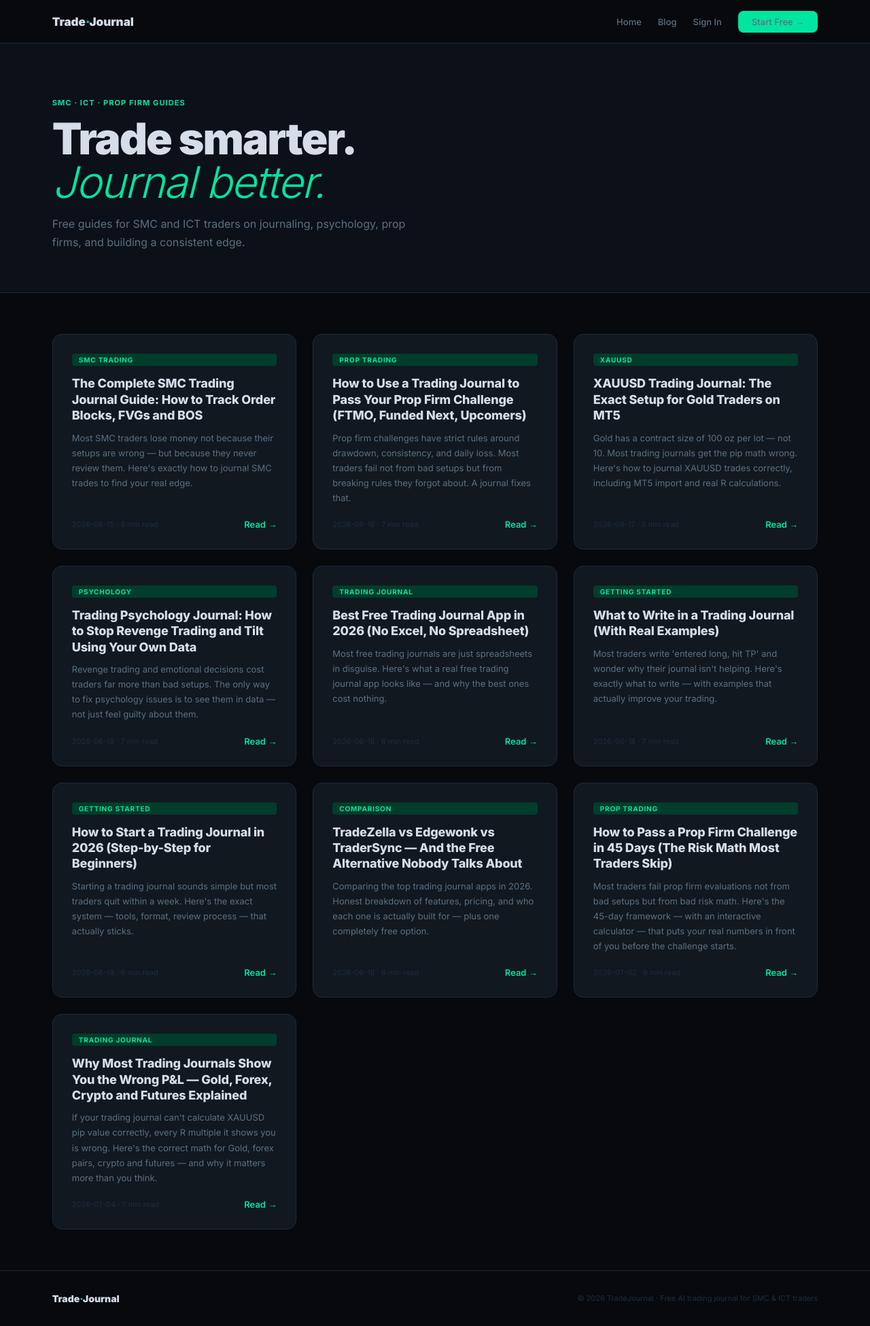
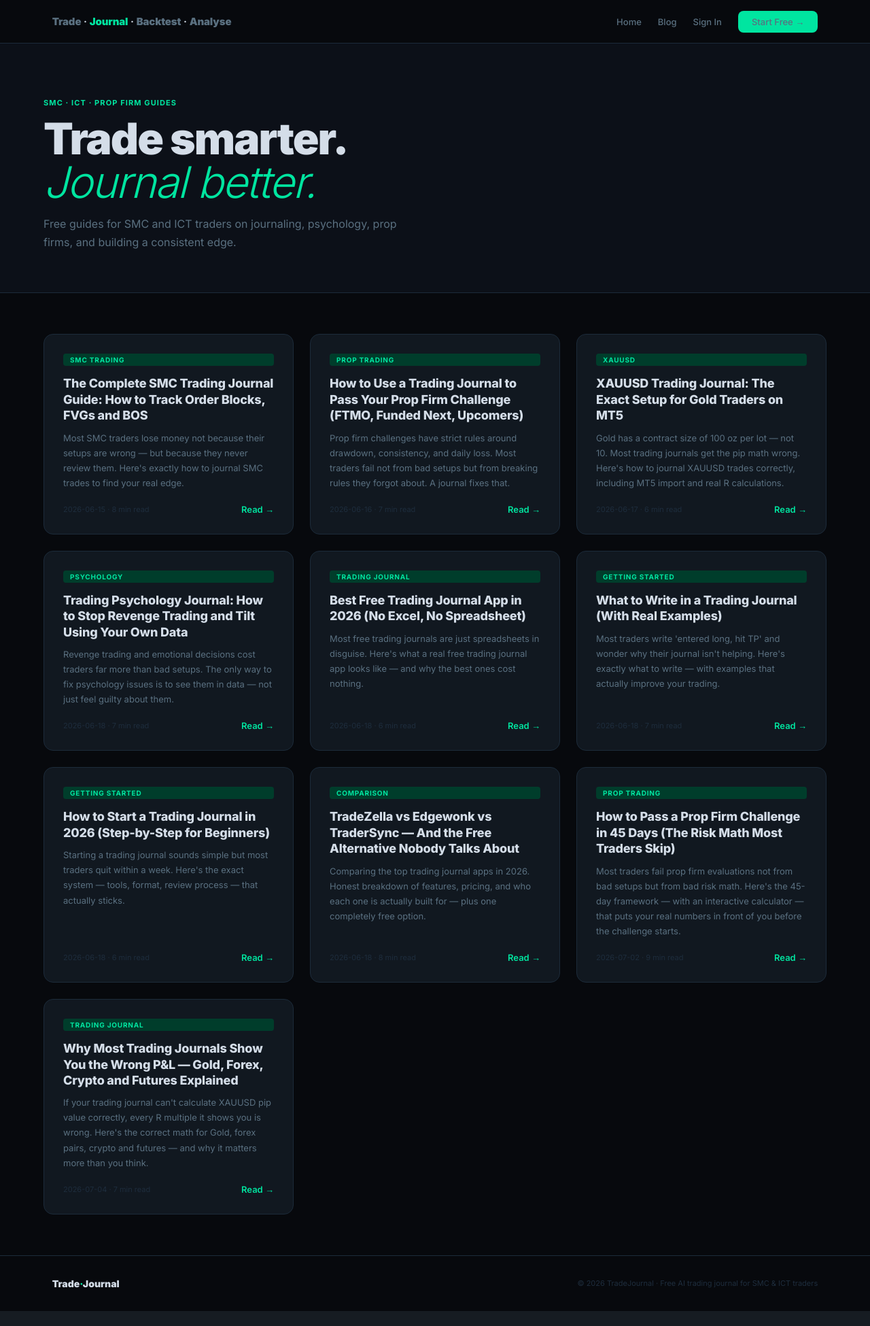
Before and after one commit to nikhiljha97/tradejournal, a Flask app: page /blog in a window 1280 px wide. Shown: the whole page at 68% size. After the commit the page ends 1928 px from the top, so only its background shows below. Run offline with Flask 3, Linux system fonts and the light colour scheme.

Commit message:
Consistent nav logo + wider blog layout + multi-instrument article + responsive fixes

```diff
--- a/templates/blog.html
+++ b/templates/blog.html
@@ -36,20 +36,23 @@
 
     /* NAV */
     nav{display:flex;align-items:center;justify-content:space-between;padding:0 6%;height:64px;border-bottom:1px solid var(--border);background:var(--bg);position:sticky;top:0;z-index:100}
-    .nav-logo{font-size:17px;font-weight:900}.nav-logo span{color:var(--green)}
+    .nav-logo{font-size:15px;font-weight:900;letter-spacing:-.01em;display:flex;align-items:center;gap:3px;white-space:nowrap;text-decoration:none}
+    .nav-logo .dot{color:var(--border2);font-size:12px;margin:0 1px}
+    .nav-logo .nav-word{color:var(--muted);transition:color .2s}
+    .nav-logo .nav-word.lit{color:var(--green)}
     .nav-links{display:flex;gap:24px;align-items:center}
     .nav-links a{font-size:13px;color:var(--muted);font-weight:500;transition:color .2s}.nav-links a:hover{color:var(--text)}
     .nav-cta{background:var(--green);color:#000;font-weight:800;font-size:13px;padding:8px 20px;border-radius:8px;transition:all .2s}
     .nav-cta:hover{background:var(--green2)}
 
     /* BLOG INDEX */
-    .blog-hero{padding:80px 6% 60px;border-bottom:1px solid var(--border);background:var(--bg2)}
+    .blog-hero{padding:80px 5% 60px;border-bottom:1px solid var(--border);background:var(--bg2)}
     .blog-label{font-size:11px;font-weight:700;color:var(--green);letter-spacing:.1em;text-transform:uppercase;margin-bottom:14px;display:block}
     .blog-hero h1{font-size:clamp(32px,5vw,64px);font-weight:900;letter-spacing:-.03em;line-height:1;margin-bottom:16px}
     .blog-hero h1 em{font-style:italic;color:var(--green);font-weight:300}
     .blog-hero p{font-size:16px;color:var(--muted);max-width:520px;line-height:1.7}
 
-    .posts-grid{display:grid;grid-template-columns:repeat(auto-fill,minmax(min(320px,100%),1fr));gap:24px;width:100%;max-width:1400px;margin:60px auto;padding:0 6%}
+    .posts-grid{display:grid;grid-template-columns:repeat(auto-fill,minmax(min(320px,100%),1fr));gap:24px;width:90%;max-width:1600px;margin:60px auto;padding:0}
     .post-card{background:var(--panel);border:1px solid var(--border);border-radius:14px;padding:28px;transition:all .3s;display:flex;flex-direction:column}
     .post-card:hover{border-color:var(--green);transform:translateY(-3px);box-shadow:0 20px 40px rgba(0,0,0,.4)}
     .post-tag{font-size:10px;font-weight:700;letter-spacing:.08em;text-transform:uppercase;color:var(--green);background:var(--gdim);padding:3px 10px;border-radius:4px;display:inline-block;margin-bottom:14px}
@@ -60,7 +63,7 @@
     .post-read:hover{color:var(--green2)}
 
     /* BLOG POST */
-    .post-wrap{width:94%;max-width:900px;margin:0 auto;padding:60px 0 100px}
+    .post-wrap{width:90%;max-width:1200px;margin:0 auto;padding:60px 0 100px}
     .post-back{font-size:13px;color:var(--muted);margin-bottom:40px;display:inline-flex;align-items:center;gap:6px;transition:color .2s}
     .post-back:hover{color:var(--green)}
     .post-header{margin-bottom:48px}
@@ -122,7 +125,7 @@
 <body>
 
 <nav>
-  <a href="/" class="nav-logo">Trade<span>·</span>Journal</a>
+  <a href="/" class="nav-logo"><span class="nav-word">Trade</span><span class="dot">·</span><span class="nav-word lit">Journal</span><span class="dot">·</span><span class="nav-word">Backtest</span><span class="dot">·</span><span class="nav-word">Analyse</span></a>
   <div class="nav-links">
     <a href="/">Home</a>
     <a href="/blog">Blog</a>
```
Also changed, not shown: templates/backtest.html (+5 -2 lines), templates/backtest_results.html (+5 -2 lines), templates/community.html (+7 -3 lines).
